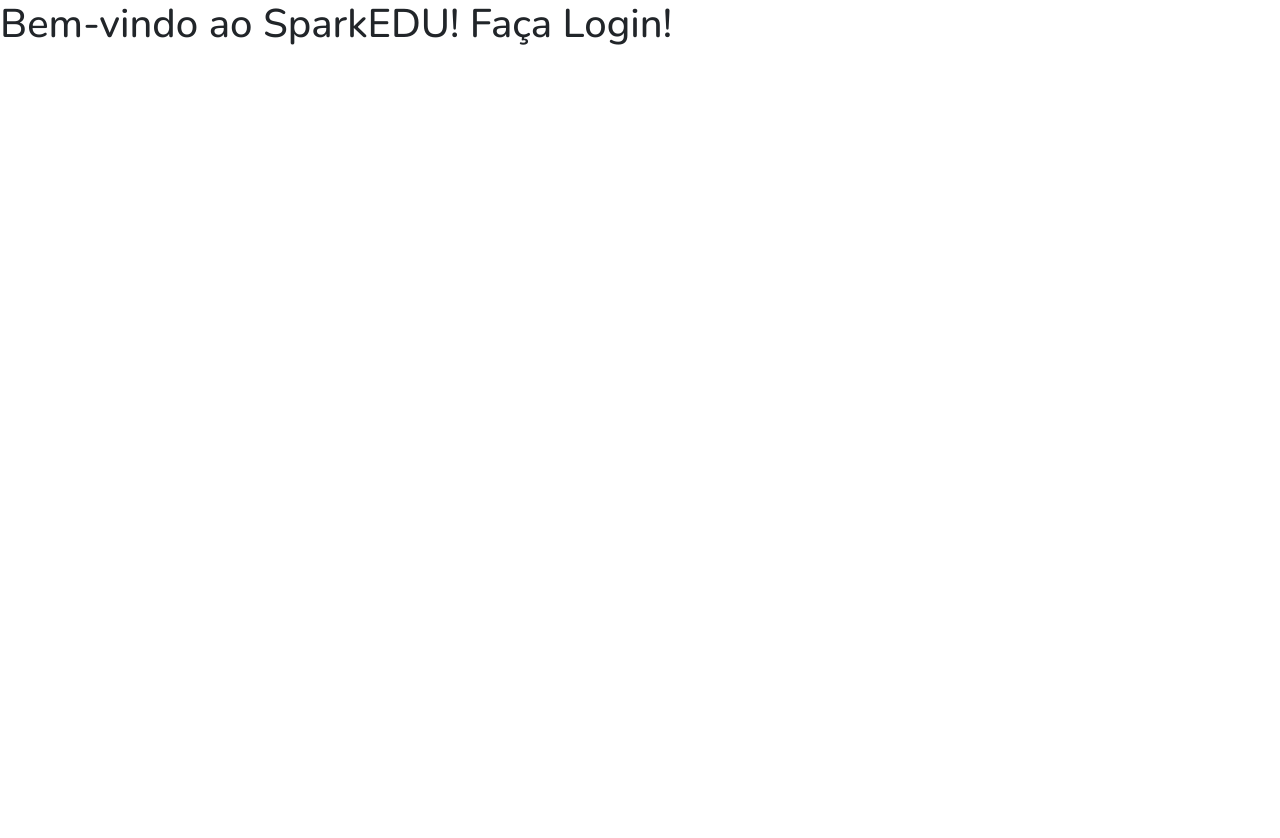
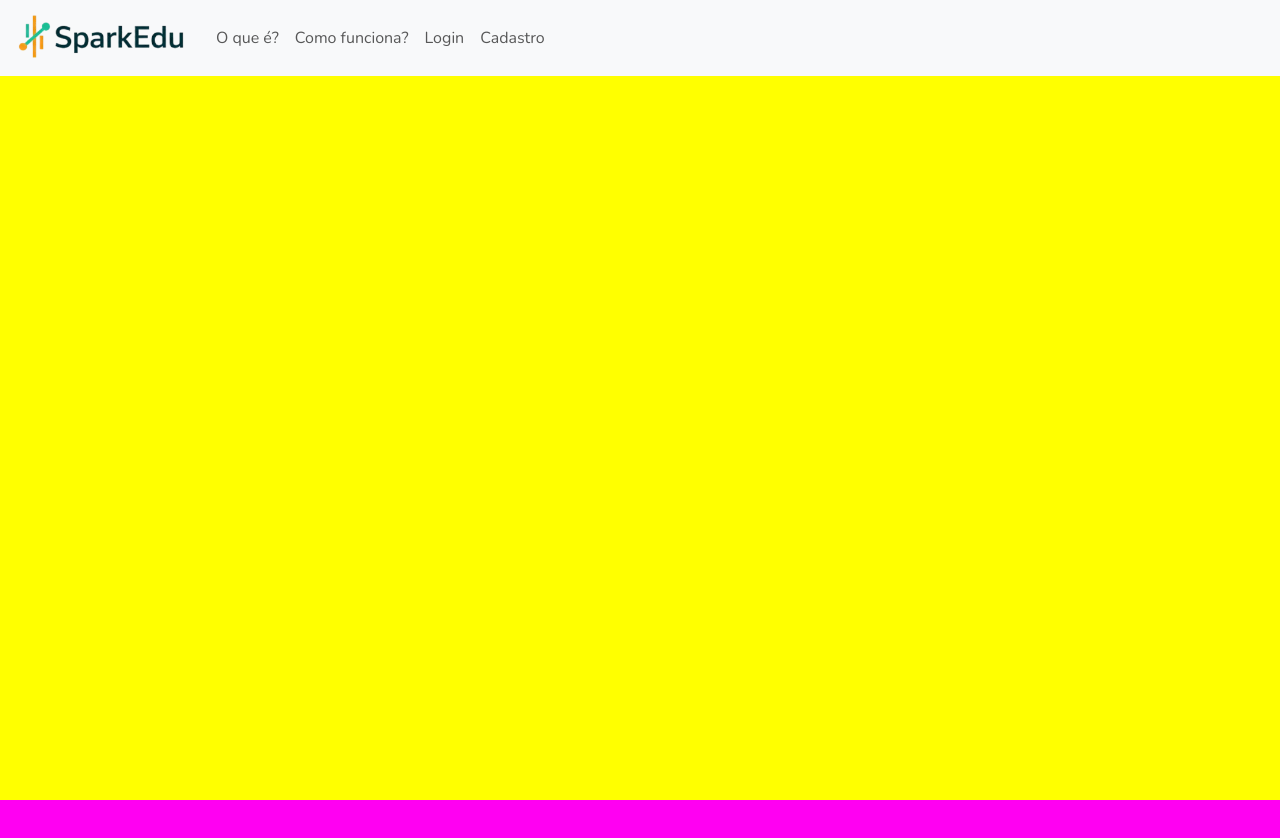
Before and after one commit to pazesilvajulia/SparkEDU, a React (Vite) app in the folder Frontend/: page / in a window 1280 px wide. Shown: the top 838 px of the page. Before the commit the page ends 800 px from the top, so only its background shows below. Built offline with nearby package versions, Linux system fonts and the light colour scheme.

Commit message:
'update'

```diff
--- /dev/null
+++ b/Frontend/src/assets/styles/HomePage.module.css
@@ -0,0 +1,19 @@
+.appContainer{
+    height: auto;
+}
+
+header{
+    height: 8vh;
+}
+
+.section1{
+    height: 92vh;
+    background-color: yellow;
+
+}
+
+.section2{
+    height: 100vh;
+    background-color: rgb(255, 0, 242);
+
+}
--- a/Frontend/src/assets/styles/style.css
+++ b/Frontend/src/assets/styles/style.css
@@ -60,25 +60,3 @@
     flex-direction: column;
     gap: 2vh;
 }
-
-section{
-    background-color: rgb(94, 177, 177);
-    height: 10px;
-
-}
-
-article{
-    background-color: rgb(28, 193, 25);
-    height: 10px;
-}
-
-aside{
-    background-color: rgb(221, 84, 205);
-    height: 10px;
-}
-
-footer{
-    background-color: rgb(213, 200, 18);
-    height: 10px;
-
-}
--- /dev/null
+++ b/Frontend/src/layouts/HomePageLayout.jsx
@@ -0,0 +1,66 @@
+import React, { useState } from 'react';
+import styles from '../assets/styles/HomePage.module.css';
+import LogoPreta from '../assets/images/logoPRETA.png';
+// IMPORTAR CSS ESPECÍFICO AQUI
+
+
+// O 'children' representa o conteúdo específico da página (ex: Dashboard, Configurações)
+
+function HomePageLayout() {
+    return (
+        <div className={styles.appContainer}> {/* Substitui a tag <body> para encapsular tudo */}
+            <header>
+                <nav className="navbar navbar-expand-lg navbar-light bg-light">
+                    <div className="container-fluid">
+                            <a class="navbar-brand" href="#">
+                                <img src={LogoPreta} alt="Logo SparkEDU" width="180vw" height="auto"/>
+                            </a>
+
+                            <button className="navbar-toggler" type="button" data-bs-toggle="collapse" data-bs-target="#navbarSupportedContent" aria-controls="navbarSupportedContent" aria-expanded="false" aria-label="Toggle navigation">
+                                <span className="navbar-toggler-icon"></span>
+                            </button>
+                            <div className="collapse navbar-collapse" id="navbarSupportedContent">
+                                <ul className="navbar-nav me-auto mb-2 mb-lg-0">
+                                    <li className="nav-item">
+                                        <a className="nav-link" aria-current="page" href="#">O que é?</a>
+                                    </li>
+                                    <li className="nav-item">
+                                        <a className="nav-link" href="#">Como funciona?</a>
+                                    </li>
+                                    <li className="nav-item">
+                                        <a className="nav-link" href="/login">Login</a>
+                                    </li>
+                                    <li className="nav-item">
+                                        <a className="nav-link" href="#">Cadastro</a>
+                                    </li>
+                                </ul>
+                        </div>
+                    </div>
+                </nav>
+            </header>
+
+
+            <main>  {/* Todo conteudo menos header e footer */}
+                <article>
+                    <section className={styles.section1}> {/* Secao de conteudo individual */}
+
+                    </section>
+
+                    <section className={styles.section2}>
+
+                    </section>
+
+                </article>
+            </main>
+
+            <footer>
+                <nav>
+
+                </nav>
+            </footer>
+
+        </div>
+    );
+}
+
+export default HomePageLayout;
--- /dev/null
+++ b/Frontend/src/pages/HomePagePublic.jsx
@@ -0,0 +1,13 @@
+import React from 'react';
+import HomePageLayout from '../layouts/HomePageLayout';
+
+function LoginPage() {
+    return (
+        // 1. Usamos o AuthLayout (sem sidebar)
+        <HomePageLayout>
+
+        </HomePageLayout>
+    );
+}
+
+export default HomePageLayout;
--- a/Frontend/src/routes/AppRouter.jsx
+++ b/Frontend/src/routes/AppRouter.jsx
@@ -6,9 +6,10 @@
 // Importe suas páginas
 import LoginPage from '../pages/LoginPage';
 import DashboardPage from '../pages/DashboardPage';
+import HomePagePublic from '../pages/HomePagePublic';
 // ... outras páginas
 
-const HomePagePublic = () => <h1>Bem-vindo ao SparkEDU! Faça Login!</h1>;
+
 
 function AppRouter() {
     return (
```
Also changed, not shown: Frontend/src/app.jsx (+0 -12 lines).
